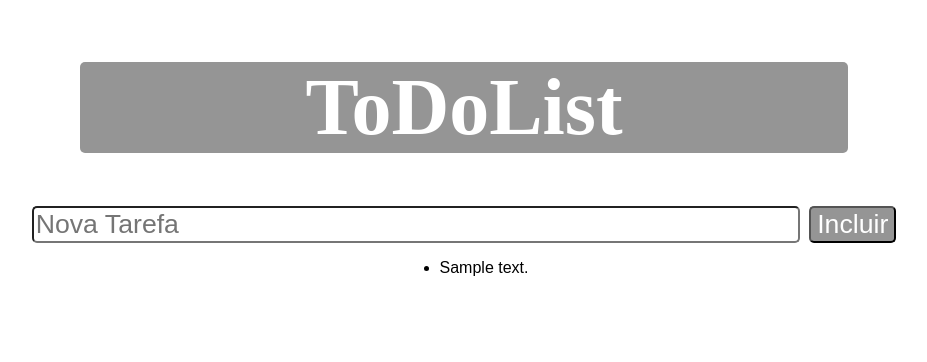
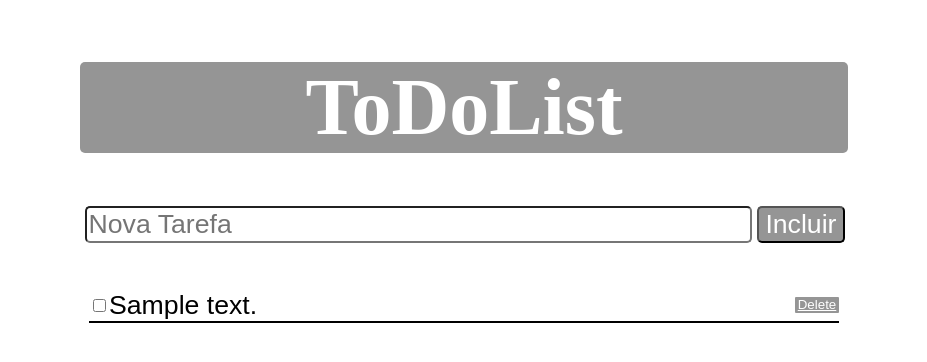
Before and after one commit to ewnsilva/Todo_List, a PHP site: page / in a window 1280 px wide. Shown: the top 362 px of the page, without its empty margins (176-1103 px from the left). Run offline with PHP 8.4, Linux system fonts and the light colour scheme; tables that the repository leaves empty or names only in its code hold one stand-in row (values such as "Sample post"); data that the repository does not hold is empty.

Commit message:
Atualização de funcionalidades.

```diff
--- a/assets/app.css
+++ b/assets/app.css
@@ -17,16 +17,16 @@ body {
     border-radius: 5px;
 }
 
-.newTaskContainer {
+.container {
     width: 200px;
     margin-bottom: 20px;
-    margin-left: 5px;
+    margin-left: 1px;
     display: flex;
     justify-content: center;
     align-items: center;
 }
 
-.newTaskContainer__identify {
+.submitButton {
     background-color: rgb(149, 149, 149);
     text-align: center;
     color: white;
@@ -36,71 +36,79 @@ body {
     height: auto;
     cursor: pointer;
     margin-left: 5px;
-
 }
 
-.newTaskContainer__task {
+.submitButton:hover {
+    background-color: green;
+}
+
+.insertTask {
     font-size: 20pt;
     border-radius: 5px;
     width: 200px;
 
 }
 
-.task__delete {
+a {
     background-color: rgb(149, 149, 149);
     text-align: center;
     color: white;
-    font-size: 11pt;
+    font-size: 10pt;
+    width: 44px;
+    height: 16px;
     cursor: pointer;
-    border-radius: 5px;
-
+    border-radius: 1px;
+    margin-left: auto;
 }
 
-p {
-    font-size: 20pt;
-    width: 245px;
-    word-break: break-word;
+a:hover {
+    background-color: red;
 }
 
-.tasks{
-    display: flex;
-    justify-content:center;
-    align-items: center;
-    flex-direction: column;
-    border-radius: 5px;
+.containerUl {
+    padding-right: 40px;
 }
 
-.tasks div{
+ul {
+    font-size: 20pt;
+    word-break: break-word;
+    padding-left: 40px;
+}
+
+li {
     display: flex;
+    justify-content: center;
     align-items: center;
     flex-direction: row;
     border-bottom: 2px solid black;
-    width: 100%;
+    width: 287px;
+    margin-bottom: 20px;
 }
 
-.tasks div:last-child {
-    border-bottom: transparent;
-
+input.checkbox {
+    cursor: pointer;
+    text-decoration: line-through;
 }
 
 @media screen and (min-width: 768px) {
+
     .title {
     width: 768px;
     font-size: 60pt;
     }
-    .tasks{
+
+    .insertTask {
+        width: 760px;
+    }
+
+    .container {
+        width: 760px;
+    }
+
+    ul {
         width: 750px;
     }
 
-    .newTaskContainer__task{
-        width: 760px;
-
+    li {
+        width: 750px;
     }
-    .newTaskContainer {
-        width: 760px;
-    }
-p{
-    width: 100%;
-}
-
-}
--- a/index.php
+++ b/index.php
@@ -25,18 +25,21 @@ $appName = $_ENV['APP_NAME'];
         <h1 class="title">ToDoList</h1>
     </header>
 
-    <form method="post" action="/src/app/create.php">
-            <input name="task" class="newTaskContainer__task" type="text" placeholder="Nova Tarefa" required>
-            <button name="insertTask" class="newTaskContainer__identify"> Incluir</button>
+    <form method="post" action="/src/app/create.php" class="container">
+            <input name="task" class="insertTask" type="text" placeholder="Nova Tarefa" required>
+            <button name="insertTask" class="submitButton"> Incluir</button>
     </form>
 
+    <div class="containerUl">
     <ul>
         <?php foreach($list as $task):?>
-        <li value = "<?= $task['id']?>">
-        <?= $task['description']; ?>
+        <li>
+        <input type="checkbox" class="checkbox">
+        <?=$task['description'];?> <a href="/src/app/delete.php?id=<?=$task['id'];?>">Delete</a>
         </li>
         <?php endforeach;?>
     </ul>
+    </div>
 
 </body>
 </html>
--- a/src/app/create.php
+++ b/src/app/create.php
@@ -1,7 +1,6 @@
 <?php
 
 require_once __DIR__ . '/../../configurations/bootstrap.php';
-require_once __DIR__ . '/../validation/validation.php';
 require_once __DIR__ . '/../database/insert.php';
 
 $task = filter_input(INPUT_POST, 'task', FILTER_SANITIZE_STRING);
--- a/src/app/delete.php
+++ b/src/app/delete.php
@@ -5,4 +5,6 @@ require_once __DIR__ . '/../database/remove.php';
 
 $id = filter_input(INPUT_GET, 'id');
 
-deleteTask(getConnection(), $id);
+if (deleteTask(getConnection(), $id)){
+    header('Location:/../../../index.php');
+};
--- a/src/database/remove.php
+++ b/src/database/remove.php
@@ -4,9 +4,9 @@ require_once __DIR__ . '/../../configurations/connection.php';
 
 function deleteTask($conn, int $id)
 {
-    $query = "DELETE FROM tasks WHERE id = {$id};";
+    $query = "DELETE FROM tasks WHERE id = '$id'";
 
-    $conn->prepare($query);
+    $statement = $conn->prepare($query);
 
-    return $query->execute([$id]);
+    return $statement->execute([$id]);
 }
```
Also changed, not shown: src/validation/validation.php (deleted, +0 -8 lines), assets/app.js (added).
